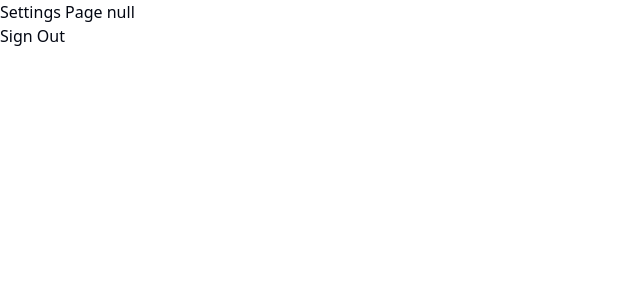
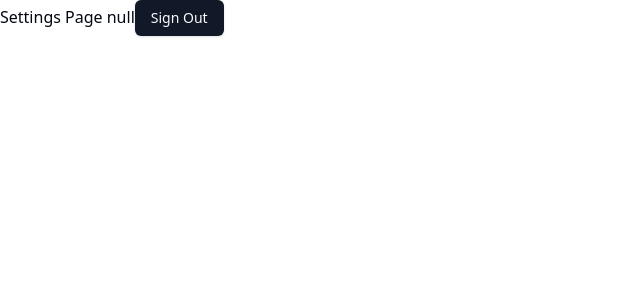
Before and after one commit to harsimran-d/learnly, a Next.js app: page /settings in a window 1280 px wide. Shown: the top 300 px of the page, without its empty margins (0-640 px from the left). Built offline with nearby package versions, Linux system fonts and the light colour scheme; no server answers.

Commit message:
make signout client side and extract into a component

```diff
--- a/src/app/(protected)/settings/page.tsx
+++ b/src/app/(protected)/settings/page.tsx
@@ -1,17 +1,11 @@
-import { auth, signOut } from "@/lib/auth";
+import SignoutButton from "@/components/auth/signout-button";
+import { auth } from "@/lib/auth";
 const SettingsPage = async () => {
   const session = await auth();
   return (
     <div>
       Settings Page {JSON.stringify(session)}
-      <form
-        action={async () => {
-          "use server";
-          await signOut({ redirect: true, redirectTo: "/login" });
-        }}
-      >
-        <button type="submit">Sign Out</button>
-      </form>
+      <SignoutButton />
     </div>
   );
 };
--- /dev/null
+++ b/src/components/auth/signout-button.tsx
@@ -0,0 +1,15 @@
+"use client";
+import { signOut } from "next-auth/react";
+import { Button } from "../ui/button";
+
+export default function SignoutButton() {
+  return (
+    <Button
+      onClick={() => {
+        signOut();
+      }}
+    >
+      Sign Out
+    </Button>
+  );
+}
```
